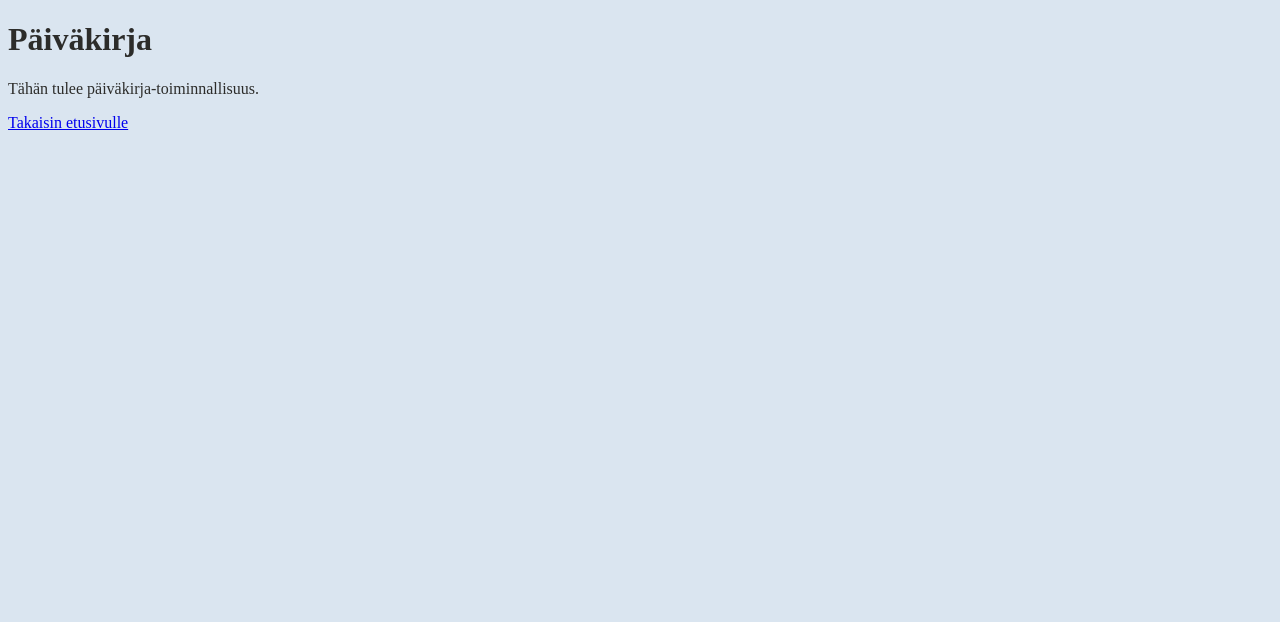
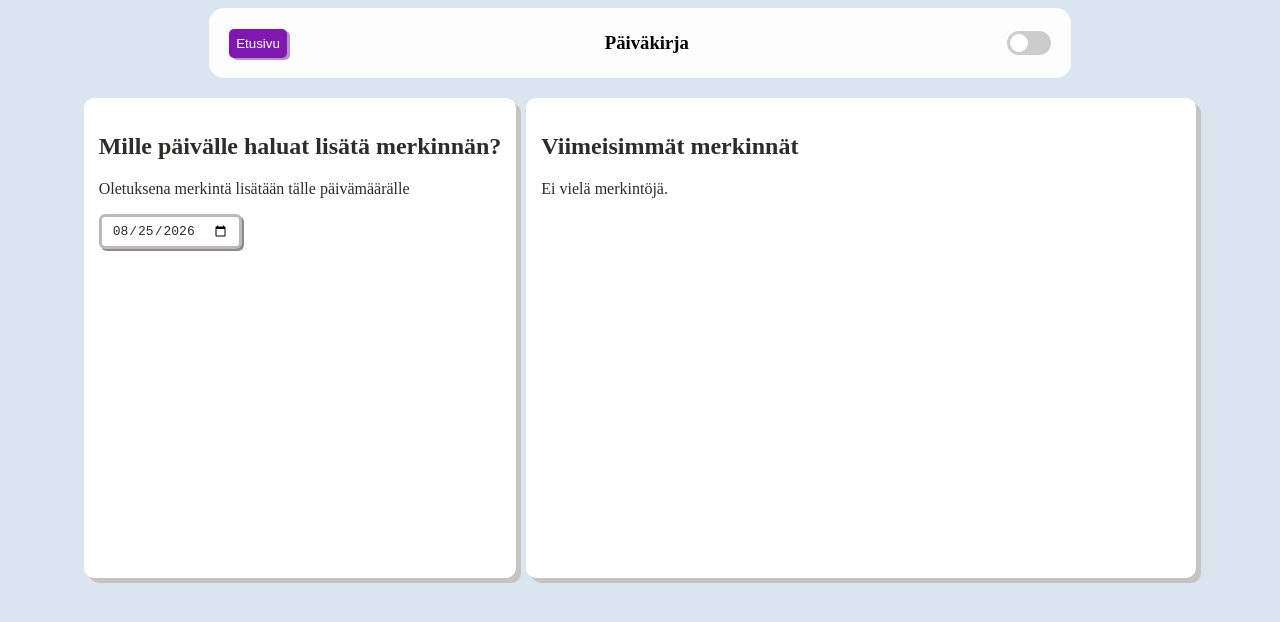
Before and after one commit to PorkkanaRaastin/Mood-tracker, a React (Vite) app in the folder MieliaTracker/: page /paivakirja in a window 1280 px wide. Shown: the top 622 px of the page. Built offline with nearby package versions, Linux system fonts and the light colour scheme.

Commit message:
päiväkirjasivu - kesken

```diff
--- a/MieliaTracker/src/pages/Paivakirja.jsx
+++ b/MieliaTracker/src/pages/Paivakirja.jsx
@@ -1,13 +1,226 @@
 import { Link } from 'react-router-dom'
+import styled from 'styled-components'
+import { useState, useEffect } from 'react'
+import entryService from '../services/entries'
+import trashIcon from '../assets/trash.svg'
+import darkIcon from '../assets/dark_mode.svg'
+import lightIcon from '../assets/light_mode.svg'
+
+const EntriesList = ({ entries, removeEntry }) => {
+    return (
+        <Merkinnat>
+            <h2>Viimeisimmät merkinnät</h2>
+            {entries.length === 0 ? (
+                <p>Ei vielä merkintöjä.</p>
+            ) : (
+                entries.map((entry, index) => (
+                    <MerkintaRivi
+                        key={index}
+                        style={{ backgroundColor: getMoodColor(entry.mood) }}
+                    >
+                        <span>{entry.date}</span>
+                        <MerkintaOikea>
+                            <span>Mieliala: {entry.mood}</span>
+                            <span>Unen määrä: {entry.sleep} tuntia</span>
+                            <RemoveButton onClick={() => removeEntry(entry.id)}>
+                                <img src={trashIcon} alt="poista" />
+                            </RemoveButton>
+                        </MerkintaOikea>
+                    </MerkintaRivi>
+                ))
+            )}
+        </Merkinnat>
+    )
+}
 
 function Paivakirja() {
+  //dark teema
+  const [darkMode, setDarkMode] = useState(() => localStorage.getItem('darkMode') === 'true')
+  const [date, setDate] = useState(new Date().toISOString().split('T')[0])
+  const [entries, setEntries] = useState([])
+
+  useEffect(() => {
+        document.documentElement.setAttribute('data-theme', darkMode ? 'dark' : 'light')
+        localStorage.setItem('darkMode', darkMode)
+    }, [darkMode])
+
+       const removeEntry = (id) => {
+        if (window.confirm('Poistetaanko merkintä?')) {
+            entryService.remove(id).then(() => {
+                setEntries(entries.filter(entry => entry.id !== id))
+            })
+        }
+    }
+
   return (
-    <div>
-      <h1>Päiväkirja</h1>
-      <p>Tähän tulee päiväkirja-toiminnallisuus.</p>
-      <Link to="/">Takaisin etusivulle</Link>
-    </div>
+    <>
+      <StyledHeader>
+                <Link to="/"><button>Etusivu</button></Link>
+                <h3>Päiväkirja</h3>
+                {/* Dark mode -kytkin */}
+                <ThemeSwitch>
+                    <input
+                        type="checkbox"
+                        checked={darkMode}
+                        onChange={() => setDarkMode(!darkMode)}
+                    />
+                    <span className="slider"></span>
+                </ThemeSwitch>
+            </StyledHeader>
+            <MoodBoksit>
+              <Valinnat>
+                <h2>Mille päivälle haluat lisätä merkinnän?</h2>
+                <p>Oletuksena merkintä lisätään tälle päivämäärälle</p>
+                <ChooseDate type="date" value={date} onChange={(e) => setDate(e.target.value)} />
+              </Valinnat>
+              <EntriesList entries={entries} removeEntry={removeEntry} />
+            </MoodBoksit>
+    </>
   )
 }
 
+const StyledHeader = styled.header`
+    background-color: var(--header-bg);
+    color: var(--header-text);
+    text-align: center;
+    height: 70px;
+    width: 65%;
+    margin: auto;
+    border-radius: 15px;
+    display: flex;
+    align-items: center;
+    justify-content: space-between;
+    padding: 0 20px;
+    a {
+        text-decoration: none;
+        color: var(--a);
+    }
+    a button {
+        border: none;
+        background-color: rgb(126, 24, 177);
+        box-shadow: 3px 2px rgb(189, 141, 213);
+        color: white;
+        border-radius: 5px;
+        padding: 7px;
+        cursor: pointer;
+    }
+`
+
+const MoodBoksit = styled.div`
+    display: flex;
+    justify-content: center;
+    margin-top: 20px;
+    gap: 10px;
+
+    @media (max-width: 1200px) {
+        flex-direction: column;
+        align-items: center;
+    }
+`
+
+const Valinnat = styled.div`
+    background-color: var(--card-bg);
+    color: var(--text);
+    padding: 15px;
+    border-radius: 10px;
+    box-shadow: 5px 5px var(--shadow);
+
+    h2 {
+        text-align: center;
+    }
+
+    @media (max-width: 1200px) {
+        margin-top: 10px;
+    }
+`
+
+const MerkintaRivi = styled.div`
+    color: white;
+    padding: 15px;
+    border-radius: 5px;
+    margin-top: 10px;
+    display: flex;
+    align-items: center;
+    justify-content: space-between;
+`
+
+const ThemeSwitch = styled.label`
+    position: relative;
+    display: inline-block;
+    width: 44px;
+    height: 24px;
+
+    input {
+        opacity: 0;
+        width: 0;
+        height: 0;
+    }
+
+    .slider {
+        position: absolute;
+        cursor: pointer;
+        top: 0;
+        left: 0;
+        right: 0;
+        bottom: 0;
+        background-color: #ccc;
+        border-radius: 24px;
+        transition: 0.2s;
+    }
+
+    .slider::before {
+        content: "";
+        position: absolute;
+        height: 18px;
+        width: 18px;
+        left: 3px;
+        bottom: 3px;
+        background-color: white;
+        border-radius: 50%;
+        transition: 0.2s;
+    }
+
+    input:checked + .slider {
+        background-color: #534AB7;
+    }
+
+    input:checked + .slider::before {
+        transform: translateX(20px);
+    }
+`
+
+const Merkinnat = styled.div`
+    background-color: var(--card-bg);
+    color: var(--text);
+    padding: 15px;
+    border-radius: 10px;
+    width: 40rem;
+    overflow-y: scroll;
+    height: 420px;
+    box-shadow: 5px 5px var(--shadow);
+    min-height: 450px;
+
+    /* Firefox */
+    scrollbar-width: thin;
+    scrollbar-color: var(--input-border) transparent;
+
+    @media (max-width: 1200px) {
+        width: 90%;
+        max-width: 30rem;
+        margin-top: 10px;
+    }
+`
+
+const ChooseDate = styled.input`
+    background: var(--input-bg);
+    border: 3px solid var(--input-border);
+    box-shadow: 2px 2px var(--input-shadow);
+    border-radius: 6px;
+    padding: 6px 10px;
+    color: var(--text);
+    font-size: 13px;
+    color-scheme: var(--color-scheme);
+    cursor: pointer;
+`
+
 export default Paivakirja
```
